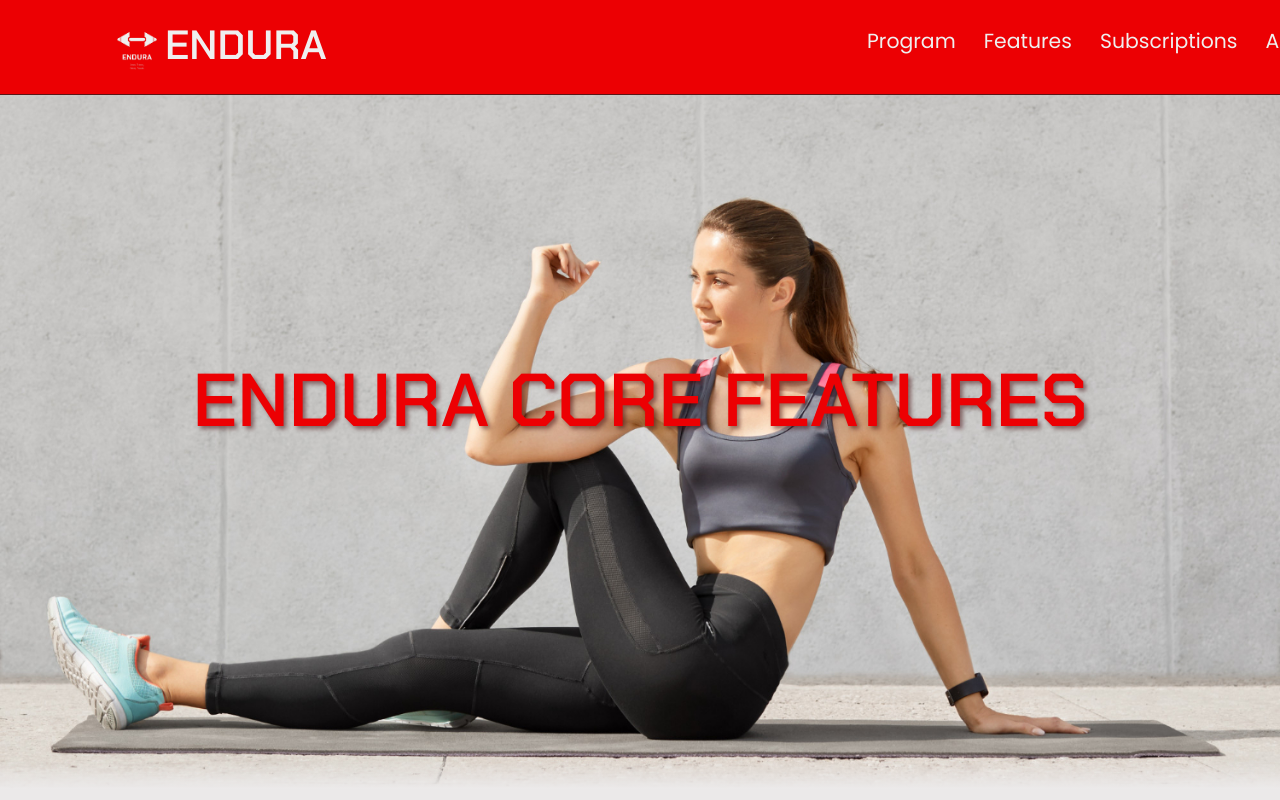
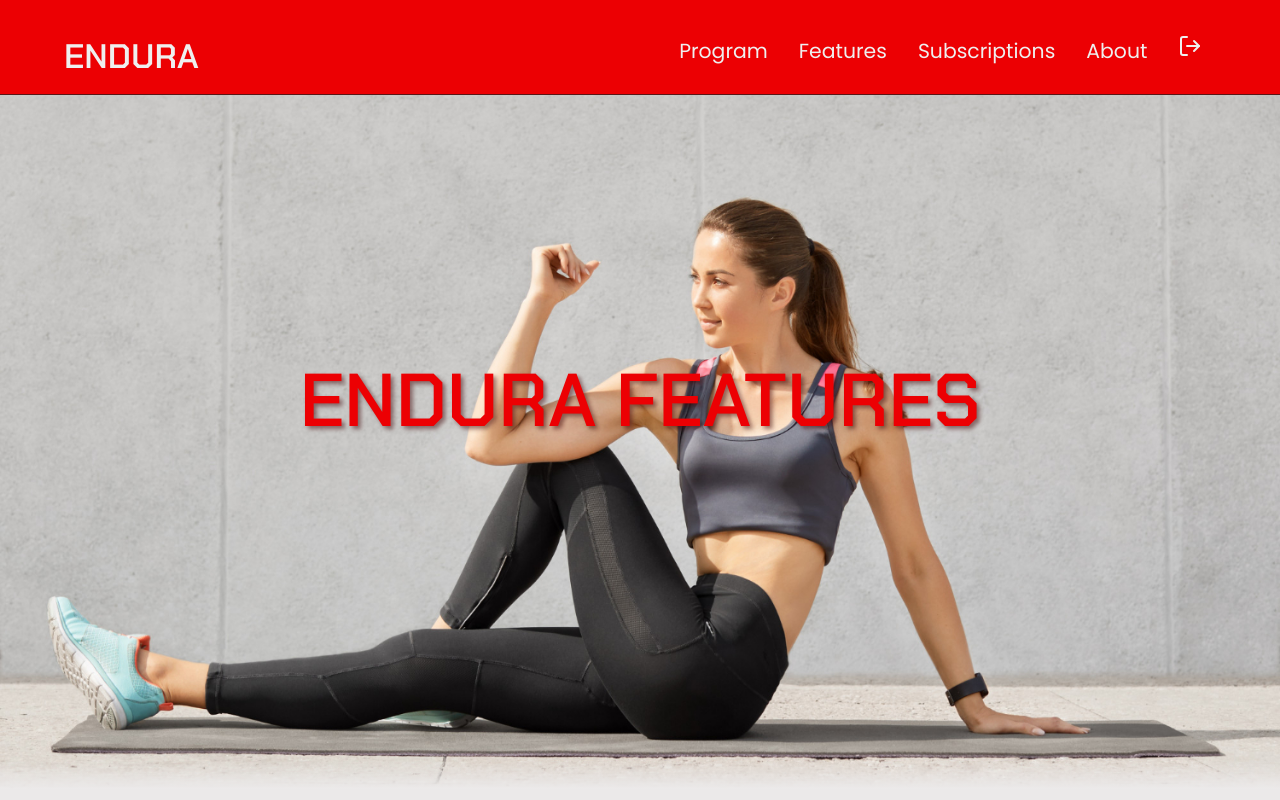
Before and after one commit to Ghozialvin/ENDURA, a plain HTML site: page FeatureCore.html in a window 1280 px wide. Shown: the top 800 px of the page. Drawn offline with nearby package versions, Linux system fonts and the light colour scheme.

Commit message:
Change New Update

```diff
--- a/FeatureCore.html
+++ b/FeatureCore.html
@@ -21,19 +21,21 @@
         <link rel="stylesheet" href="https://unpkg.com/aos@next/dist/aos.css" />
     </head>
 <body>
-       <!-- Top Menu Navigation -->
-       <nav class="navbar animate__animated animate__fadeInDown" >
-            <img src="img/Frame 1070.png" alt="ENDURA_LOGO" class="navbar-img">
-            <a href="Program.html" class="navbar-logo">ENDURA</a>
+    <!-- Top Menu Navigation -->
+    <nav class="navbar animate__animated animate__fadeInDown" >
+        <!-- <img src="img/Frame 1070.png" alt="ENDURA_LOGO" class="navbar-img"> -->
+        <a href="Program.html" class="navbar-logo">ENDURA</a>
 
-        <!-- <div class="menu"> -->
-            <!-- <div class="navbar-nav">
-                <a href="#">Program</a>
-                <a href="#">Features</a>
-                <a href="#" id="subscriptions">Subscriptions</a>
-                <a href="#">About</a>
-            </div> -->
-            <ul class="navbar-menu">
+        <div class="navbar-nav">
+            <a href="Program.html">Program</a>
+            <a href="FeatureCore.html">Features</a>
+            <a href="Subscription.html">Subscriptions</a>
+            <a href="About.html">About</a>
+
+            <a href="Home.html" class="log-out"><i data-feather="log-out"></i></a>
+            <!-- <a href="Program.html" class="cta">Logout</a> -->
+        </div>
+            <!-- <ul class="navbar-menu">
                 <li><a href="Program.html">Program</a></li>
                 <li>
                     <a href="">Features</a>
@@ -45,18 +47,14 @@
                 </li>
                 <li><a href="Subscription.html">Subscriptions</a></li>
                 <li><a href="About.html">About</a></li>
-            </ul>
+            </ul> -->
         <!-- </div> -->
-
-        <!-- <div class="navbar-account">
-            <a href="Program.html" class="cta">Login</a>
-        </div> -->
     </nav>
    <!-- End Menu Navigation -->
 
    <!-- Section One -->
    <section class="program">
-       <h1 class="animate__animated animate__fadeInUp animate__delay-1s">ENDURA CORE FEATURES</h1>
+       <h1 class="animate__animated animate__fadeInUp animate__delay-1s">ENDURA FEATURES</h1>
 
        <!-- <di class="row">
            <div class="program-intro">
@@ -75,11 +73,11 @@
                 <img src="img/core.png" alt="Endura">
             </div>
             <div class="content">
-                <h3 data-aos="zoom-in-left" data-aos-duration="1000" data-aos-delay="500">Endura Push Up</h3>
+                <h3 data-aos="zoom-in-left" data-aos-duration="1000" data-aos-delay="500">Push Up Feature Free correction</h3>
                 <p data-aos="fade-up" data-aos-duration="1000" data-aos-delay="700"
-                 >Lorem ipsum dolor sit amet consectetur adipisicing elit. Provident tempore blanditiis facere corporis, sit nulla totam id maxime labore, mollitia laudantium culpa quasi sint non vel voluptatibus odit eligendi enim.</p>
+                 >Start your fitness journey with a proven and accessible push up workout. With video guidance, automatic rep counting, and AI-based movement correction, you can tone your upper body and improve your core strength anywhere, anytime, all at no cost.</p>
                 <a data-aos="fade-down" data-aos-easing="linear" data-aos-duration="1000" data-aos-delay="900"
-                data-aos-anchor-placement="center-bottom"   href="/Camera/Push-Up.html" class="cta">Workout Now</a>
+                data-aos-anchor-placement="center-bottom"   href="/Camera/Push-Up.html" class="cta">Workout For Free</a>
             </div>
         </div>
      </section>
@@ -132,6 +130,9 @@
     </footer>
     <!-- Footer End -->
 
+    <script>
+        feather.replace();
+    </script>
     <!-- AOS -->
     <script src="https://unpkg.com/aos@next/dist/aos.js"></script>
     <script>
--- a/css/Home.css
+++ b/css/Home.css
@@ -53,7 +53,7 @@ body{
   padding:0.6rem ;
 }
 .navbar .navbar-account .cta{
-  color:var(--blck);
+  color:var(--primary);
   display: inline-block;
   font-family: 'Poppins', sans-serif;
   justify-content: center;
@@ -241,7 +241,7 @@ body{
   font-weight: 500;
   margin: 2rem auto;
   padding-left: 1.4rem 7%;
-  font-size: 2.2rem;
+  font-size: 2.5rem;
   line-height: 1.2;
   max-width: 45rem;
   /* mix-blend-mode:difference; */
--- a/css/about.css
+++ b/css/about.css
@@ -23,11 +23,10 @@ body{
 
 /* Navbar */
 .navbar{
-    top: 6rem;
     display: flex;
     justify-content: space-between;
     justify-items: center;
-    padding: 1.4rem 8.5%;
+    padding: 2.5rem 5%;
     background-color:var(--primary);
     border-bottom: 1px solid rgba(30, 30, 30, 0.7);
     position:fixed;
@@ -42,13 +41,50 @@ body{
     border-radius: 50%;
 } */
 .navbar .navbar-logo {
-    margin-right: 38rem;
     font-family: 'Chakra Petch',sans-serif;
+    display: flex;
+    /* margin-right: 38rem; */
     color: var(--bg);
-    font-size: 3rem;
+    font-size: 2.5rem;
     font-weight: 800;
 }
-.navbar .navbar-menu{
+.navbar .navbar-nav a{
+    font-family: 'Poppins', sans-serif;
+    display: inline-block;
+    color: var(--bg);
+    font-size: 1.5rem;
+    /* padding: 0.5rem; */
+    margin:0 1rem;
+}
+.navbar .navbar-nav a:hover{
+    color: var(--blck);
+    /* background-color: var(--tx); */
+    /* border-radius: 1.9rem; */
+    transition: 0.3s ease-in-out;
+}
+.navbar .navbar-nav a::after{
+    content: '';
+    display: block;
+    padding-bottom: 0.5rem;
+    border-bottom: 0.1rem solid var(--blck);
+    transform: scaleX(0);
+    transition: 0.2s linear;
+}
+.navbar .navbar-nav a:hover::after{
+    transform: scaleX(0.5);
+}
+.navbar .navbar-extra a{
+    color: var(--bg);
+    margin: 0 0.5rem;
+}
+#hamburger-menu{
+    display: none;
+}
+.navbar .navbar-nav .log-out i {
+    width: 3rem;
+    height: 3rem;
+}
+/* .navbar .navbar-menu{
     display: flex;
 }
 .navbar .navbar-menu li{
@@ -87,7 +123,7 @@ body{
 }
 .navbar .navbar-menu a:hover::after{
     transform: scaleX(0.4);
-}
+} */
 
 /* Section One */
 .program{
@@ -306,9 +342,19 @@ footer{
 }
 
 /* Tablet */
-@media(max-width:758px){
+@media(max-width:768px){
   html{
     font-size: 65%;
+  }
+  .program-two .row{
+    flex-wrap: wrap;
+  }
+  .program-two .row .program-img{
+    height: 24rem;
+    margin: 50px 100px 50px 100px;
+    object-fit: cover;
+    object-position: center;
+    padding-bottom: 15rem;
   }
 }
 /* Mobile Phone */
--- a/css/core.css
+++ b/css/core.css
@@ -22,11 +22,10 @@ body{
 
 /* Navbar */
 .navbar{
-    top: 6rem;
     display: flex;
     justify-content: space-between;
     justify-items: center;
-    padding: 1.4rem 8.5%;
+    padding: 2.5rem 5%;
     background-color:var(--primary);
     border-bottom: 1px solid rgba(30, 30, 30, 0.7);
     position:fixed;
@@ -36,21 +35,50 @@ body{
     right: 0;
     z-index: 9999;
 }
-/* .navbar .navbar-img{
-    width: 50px;
-    border-radius: 50%;
-} */
 .navbar .navbar-logo {
     font-family: 'Chakra Petch',sans-serif;
+    display: flex;
     color: var(--bg);
-    margin-right: 38rem;
-    font-size: 3rem;
+    /* margin-right: 38rem; */
+    font-size: 2.5rem;
     font-weight: 800;
 }
-.navbar .navbar-menu{
+.navbar .navbar-nav a{
+    font-family: 'Poppins', sans-serif;
+    display: inline-block;
+    color: var(--bg);
+    font-size: 1.5rem;
+    /* padding: 0.5rem; */
+    margin:0 1rem;
+}
+.navbar .navbar-nav a:hover{
+    color: var(--blck);
+    /* background-color: var(--tx); */
+    /* border-radius: 1.9rem; */
+    transition: 0.3s ease-in-out;
+}
+.navbar .navbar-nav a::after{
+    content: '';
+    display: block;
+    padding-bottom: 0.5rem;
+    border-bottom: 0.1rem solid var(--blck);
+    transform: scaleX(0);
+    transition: 0.2s linear;
+}
+.navbar .navbar-nav a:hover::after{
+    transform: scaleX(0.5);
+}
+.navbar .navbar-extra a{
+    color: var(--bg);
+    margin: 0 0.5rem;
+}
+#hamburger-menu{
+    display: none;
+}
+/* .navbar .navbar-menu{
     display: flex;
-}
-.navbar .navbar-menu li{
+} */
+/* .navbar .navbar-menu li{
     list-style: none;
     padding: 0.5rem 1%;
 }
@@ -86,7 +114,7 @@ body{
 }
 .navbar .navbar-menu a:hover::after{
     transform: scaleX(0.4);
-}
+} */
 
 /* Section One */
 .program{
@@ -173,7 +201,8 @@ body{
 }
 .program-two .row .content p{
     font-family: 'Inter',sans-serif;
-    font-size: 1.5rem;
+    text-align: justify;
+    font-size: 1.8rem;
     font-weight: 500;
     line-height: 1.6;
     margin-top: 2rem;
@@ -233,7 +262,8 @@ body{
 }
 .program-three .row .content p{
     font-family: 'Inter',sans-serif;
-    font-size: 1.5rem;
+    text-align: justify;
+    font-size: 1.8rem;
     font-weight: 500;
     line-height: 1.6;
     margin-top: 2rem;
@@ -368,9 +398,23 @@ footer .credit span {
 }
 
 /* Tablet */
-@media(max-width:758px){
+@media(max-width:768px){
   html{
     font-size: 65%;
+  }
+  .program-two .row,
+  .program-three .row,
+  .program-four .row{
+    flex-wrap: wrap;
+  }
+  .program-two .row .program-img,
+  .program-three .row .program-img,
+  .program-four .row .program-img{
+    height: 24rem;
+    margin: 50px 100px 50px 100px;
+    object-fit: cover;
+    object-position: center;
+    padding-bottom: 15rem;
   }
 }
 /* Mobile Phone */
--- a/css/program.css
+++ b/css/program.css
@@ -22,12 +22,11 @@ body{
 }
 
 /* Navbar */
-.navbar{
-    top: 6rem;
+.navbar {
     display: flex;
     justify-content: space-between;
     justify-items: center;
-    padding: 1.4rem 8.5%;
+    padding: 2.5rem 5%;
     background-color:var(--primary);
     border-bottom: 1px solid rgba(30, 30, 30, 0.7);
     position:fixed;
@@ -37,33 +36,54 @@ body{
     right: 0;
     z-index: 9999;
 }
-/* .navbar .navbar-img{
-    width: 50px;
-    border-radius: 50%;
-} */
 .navbar .navbar-logo {
     font-family: 'Chakra Petch',sans-serif;
     display: flex;
     color: var(--bg);
-    margin-right: 38rem;
-    font-size: 3rem;
+    /* margin-right: 38rem; */
+    font-size: 2.5rem;
     font-weight: 800;
 }
-.navbar .navbar-nav{
+/* .navbar .navbar-nav{
     display: flex;
-}
-.navbar .navbar-menu li{
-    list-style: none;
-    padding: 0.5rem 1%;
-}
+} */
 .navbar .navbar-nav a{
-    padding: 3rem 5.5px;
     font-family: 'Poppins', sans-serif;
+    display: inline-block;
     color: var(--bg);
     font-size: 1.5rem;
+    /* padding: 0.5rem; */
     margin:0 1rem;
 }
-.navbar .navbar-menu .dropdown{
+.navbar .navbar-nav a:hover{
+    color: var(--blck);
+    /* background-color: var(--tx); */
+    /* border-radius: 1.9rem; */
+    transition: 0.3s ease-in-out;
+}
+.navbar .navbar-nav a::after{
+    content: '';
+    display: block;
+    padding-bottom: 0.5rem;
+    border-bottom: 0.1rem solid var(--blck);
+    transform: scaleX(0);
+    transition: 0.2s linear;
+}
+.navbar .navbar-nav a:hover::after{
+    transform: scaleX(0.5);
+}
+.navbar .navbar-extra a{
+    color: var(--bg);
+    margin: 0 0.5rem;
+}
+#hamburger-menu{
+    display: none;
+}
+.navbar .navbar-nav .log-out i {
+    width: 3rem;
+    height: 3rem;
+}
+/* .navbar .navbar-menu .dropdown{
     display: none;
 }
 .navbar ul li:hover .dropdown{
@@ -88,7 +108,7 @@ body{
 }
 .navbar .navbar-menu a:hover::after{
     transform: scaleX(0.4);
-}
+} */
 
 /* Section One */
 .program{
@@ -244,9 +264,10 @@ body{
     margin-bottom: 1rem;
 }
 .program-three .row .content p{
+    text-align: justify;
     font-family: 'Inter',sans-serif;
     font-size: 1.5rem;
-    font-weight: 500;
+    font-weight: 600;
     line-height: 1.6;
     margin-top: 2rem;
     margin-bottom: 0.8rem;
@@ -321,9 +342,10 @@ body{
     margin-bottom: 1rem;
 }
 .program-four .row .content p{
+    text-align: justify;
     font-family: 'Inter',sans-serif;
     font-size: 1.5rem;
-    font-weight: 500;
+    font-weight: 600;
     line-height: 1.6;
     margin-top: 2rem;
     margin-bottom: 0.8rem;
@@ -380,21 +402,55 @@ footer .credit span {
 }
 
 /* Tablet */
-@media(max-width:758px){
+@media(max-width:768px){
   html{
     font-size: 65%;
   }
-  .program-two{
+  /* #hamburger-menu{
+    display: inline-block;
+  }
+  .navbar .navbar-nav{
+    display: absolute;
+    top: 100%;
+    right: -100%;
+    background-color: var(--bg);
+    width: 30rem;
+    height: 100vh;
+    transition: 0.3s ease-in-out;
+  }
+  .navbar .navbar-nav.active{
+    right: 0;
+  }
+  .navbar .navbar-nav a{
+    color: var(--blck);
+    display: block;
+    padding:0.5rem;
+    font-size: 2rem;
+    margin: 1.5rem;
+    border-bottom: 1px solid var(--primary);
+  }
+  .navbar .navbar-nav a::after{
+    transform-origin: 0 0;
+  }
+  .navbar .navbar-nav a:hover::after{
+    transform:scaleX(0.2)
+  } */
+  .program-two .row,
+  .program-three .row,
+  .program-four .row{
     flex-wrap: wrap;
   }
   .program-two h1{
     text-align: center;
   }
-  .program-two .row .program-img{
+  .program-two .row .program-img,
+  .program-three .row .program-img,
+  .program-four .row .program-img{
     height: 24rem;
     margin: 50px 100px 50px 100px;
     object-fit: cover;
     object-position: center;
+    padding-bottom: 15rem;
   }
   .program-two .row .content{
     padding-bottom: 15rem;
--- a/css/subsription.css
+++ b/css/subsription.css
@@ -23,11 +23,10 @@ body{
 
 /* Navbar */
 .navbar{
-    top: 6rem;
     display: flex;
     justify-content: space-between;
     justify-items: center;
-    padding: 1.4rem 8.5%;
+    padding: 2.5rem 5%;
     background-color:var(--primary);
     border-bottom: 1px solid rgba(30, 30, 30, 0.7);
     position:fixed;
@@ -37,18 +36,47 @@ body{
     right: 0;
     z-index: 9999;
 }
-/* .navbar .navbar-img{
-    width: 50px;
-    border-radius: 50%;
-} */
 .navbar .navbar-logo {
     font-family: 'Chakra Petch',sans-serif;
+    display: flex;
     color: var(--bg);
-    margin-right: 38rem;
-    font-size: 3rem;
+    /* margin-right: 38rem; */
+    font-size: 2.5rem;
     font-weight: 800;
 }
-.navbar .navbar-menu{
+.navbar .navbar-nav a{
+    font-family: 'Poppins', sans-serif;
+    display: inline-block;
+    color: var(--bg);
+    font-size: 1.5rem;
+    /* padding: 0.5rem; */
+    margin:0 1rem;
+}
+.navbar .navbar-nav a:hover{
+    color: var(--blck);
+    /* background-color: var(--tx); */
+    /* border-radius: 1.9rem; */
+    transition: 0.3s ease-in-out;
+}
+.navbar .navbar-nav a::after{
+    content: '';
+    display: block;
+    padding-bottom: 0.5rem;
+    border-bottom: 0.1rem solid var(--blck);
+    transform: scaleX(0);
+    transition: 0.2s linear;
+}
+.navbar .navbar-nav a:hover::after{
+    transform: scaleX(0.5);
+}
+.navbar .navbar-extra a{
+    color: var(--bg);
+    margin: 0 0.5rem;
+}
+#hamburger-menu{
+    display: none;
+}
+/* .navbar .navbar-menu{
     display: flex;
 }
 .navbar .navbar-menu li{
@@ -87,7 +115,7 @@ body{
 }
 .navbar .navbar-menu a:hover::after{
     transform: scaleX(0.4);
-}
+} */
 
 /* Section One */
 .program{
@@ -275,9 +303,19 @@ footer{
 }
 
 /* Tablet */
-@media(max-width:758px){
+@media(max-width:768px){
   html{
     font-size: 65%;
+  }
+  .payment .row{
+    flex-wrap: wrap;
+  }
+  .payment .row .payment-card{
+    height: 35rem;
+    margin: 30px 100px 10px 100px;
+    object-fit: cover;
+    object-position: center;
+    padding-bottom: 15rem;
   }
 }
 /* Mobile Phone */
```
Also changed, not shown: About.html (+17 -12 lines), Camera/static/index.html (+1 -1 lines), Home.html (+6 -3 lines), Javascript/sidebar.js (added, +14 -0 lines), Program.html (+16 -9 lines), Subscription.html (+14 -12 lines), 1 other file.
